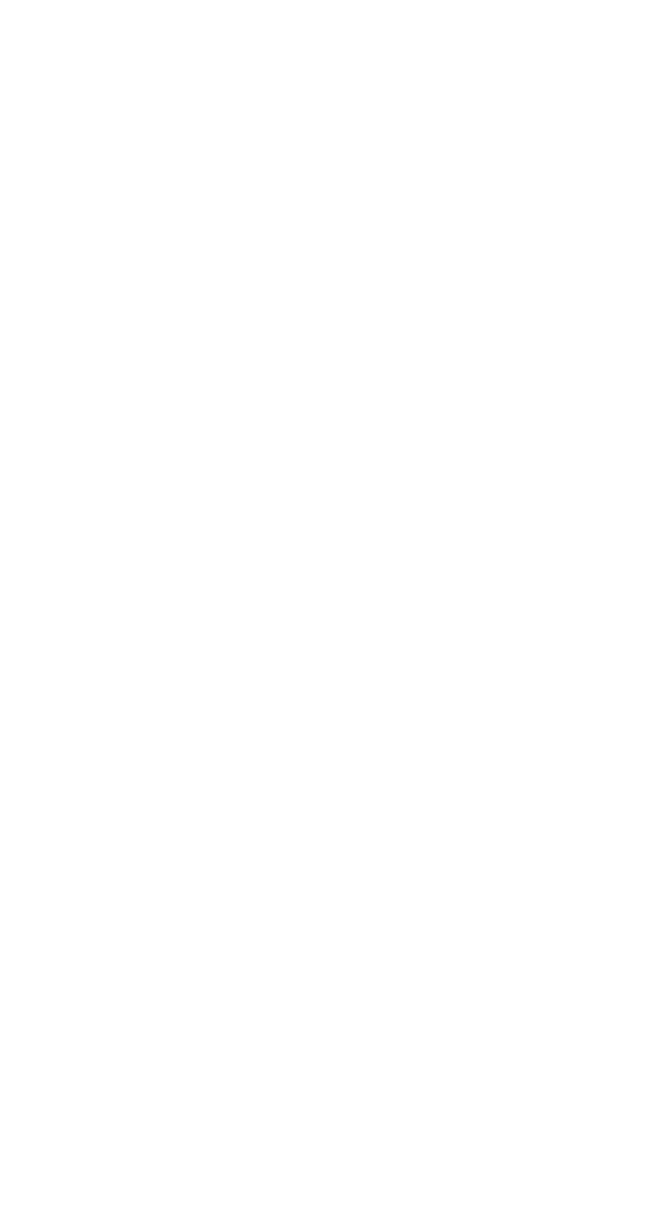
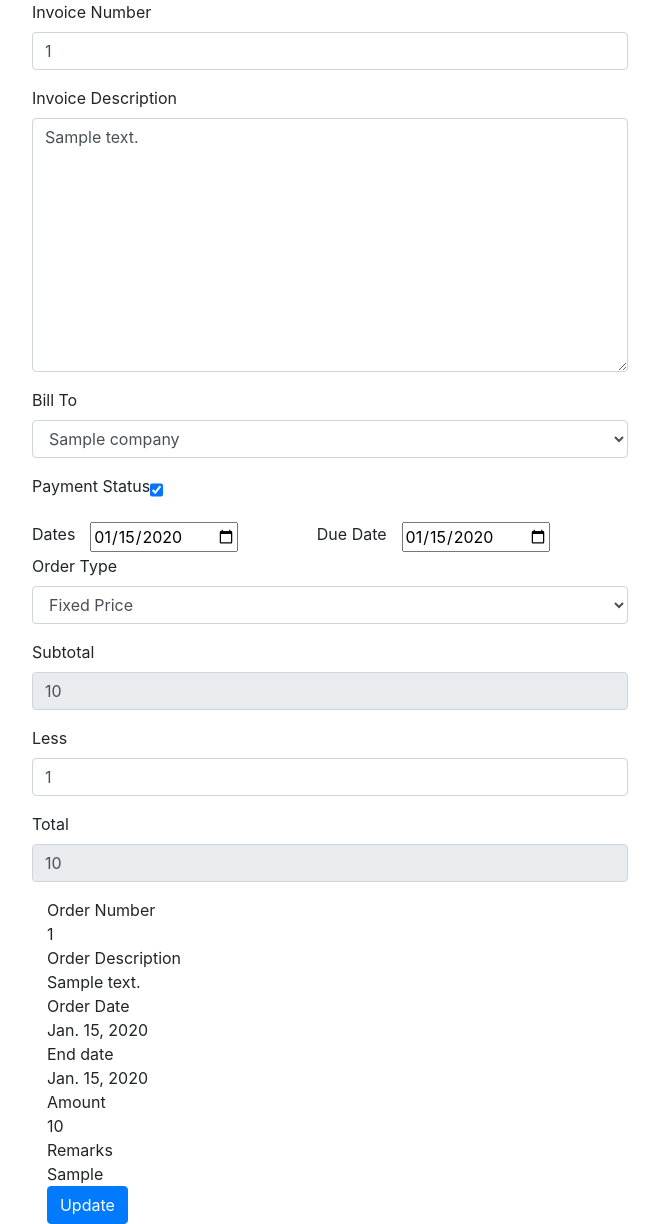
Before and after one commit to cnulla/InvoiceApp, a Django app: page /update-invoice/1/ in a window 1280 px wide. Before the commit the part shown is empty. Shown: the whole page, without its empty margins (310-969 px from the left). Before the commit the page ends 800 px from the top, so only its background shows below. Run offline with Django 3.2, Linux system fonts and the light colour scheme; tables that the repository leaves empty hold one stand-in row (values such as "Sample post"); some libraries are stand-ins or nearby versions.

Commit message:
update invoice (incomplete)

```diff
--- a/invoiceapp/templates/invoiceapp/update_invoice.html
+++ b/invoiceapp/templates/invoiceapp/update_invoice.html
@@ -3,5 +3,102 @@
 {% block title %} Update Invoice {% endblock %}
 
 {% block content %}
+<div class="center">
+    {% if form.errors %}
+    {{form.non_field_errors}}
+    {% endif %}
+    <form method="POST" action="{% url 'update-invoice' invoice.id %}" novalidate="" id='create-invoice'">
+    <!-- Invoice Form -->
+        <!-- Invoice Number -->
+        <div class="form-group row">
+            {% csrf_token %}
+            <label for="{{form.invoice_number.id_for_label}}"> Invoice Number </label>
+            {{form.invoice_number}}
+            <div class="red">{{form.invoice_number.errors}}</div>
+        </div>
+        <!-- Invoice Description -->
+        <div class="form-group row">
+            <label for="{{form.invoice_description.id_for_label}}"> Invoice Description </label>
+            {{form.invoice_description}}
+            <div class="red">{{form.invoice_description.errors}}</div>
+        </div>
+        <!-- Invoice Company -->
+        <div class="form-group row">
+            <label for="{{form.client.id_for_label}}"> Bill To </label>
+            {{form.company}}
+            <div class="red">{{form.company.errors}}</div>
+        </div>
+        <!-- Payment Status -->
+        <div class="form-group row">
+            <label> Payment Status </label>
+            {{form.payment_status}}
+            <div class="red">{{form.payment_status.errors}}</div>
+        </div>
+        <!-- Invoice Dates --><!-- Dates -->
+        <div class="row">
+            <label> Dates </label>
+            <div class ='col'>
+                {{form.invoice_date}}
+                <div class="red">{{form.invoice_date.errors}}</div>
+            </div>
+            <label> Due Date </label>
+            <div class="col">
+                {{form.due_date}}
+                <div class="red">{{form.due_date.errors}}</div>
+            </div>
+        </div>
+        <!-- Order Type -->
+        <div class="form-group row">
+            <label> Order Type </label>
+            {{form.order_type}}
+            {{form.order_type.errors}}
+        </div>
+        <div class="form-group row">
+            <label> Subtotal </label>
+            {{form.subtotal}}
+            {{form.subtotal.errors}}
+        </div>
+        <div class="form-group row">
+            <label> Less </label>
+            {{form.less}}
+            {{form.less.errors}}
+        </div>
+        <div class="form-group row">
+            <label> Total </label>
+            {{form.total}}
+            {{form.total.errors}}
+        </div>
+        {% for i in items %}
+        Order Number
+        <div> {{i.order_number}} </div>
+        Order Description
+        <div> {{i.order_description}} </div>
+        Order Date
+        <div> {{i.order_date}} </div>
+        End date
+        <div> {{i.end_date}} </div>
 
+        {% if i.item_type == 'fixed' %}
+        Amount
+        <div> {{i.amount}} </div>
+        {% endif %}
+
+        {% if i.item_type == 'hourly' %}
+        Rate
+        <div> {{i.rate}} </div>
+        Total Hours
+        <div> {{i.total_hours}} </div>
+        Total Amount
+        <div> {{i.total_amount}} </div>
+        {% endif %}
+        Remarks
+        <div> {{i.remarks}} </div>
+        {% endfor %}
+        <button id="add-invoice" type="submit" class="btn btn-primary">Update</button>
+    </form>
+           <!-- Item Form -->
+        <div id="myform">
+
+        </div>
+</div>
 {% endblock %}
```
Also changed, not shown: invoiceapp/templates/invoiceapp/invoice_detail.html (+15 -1 lines).
